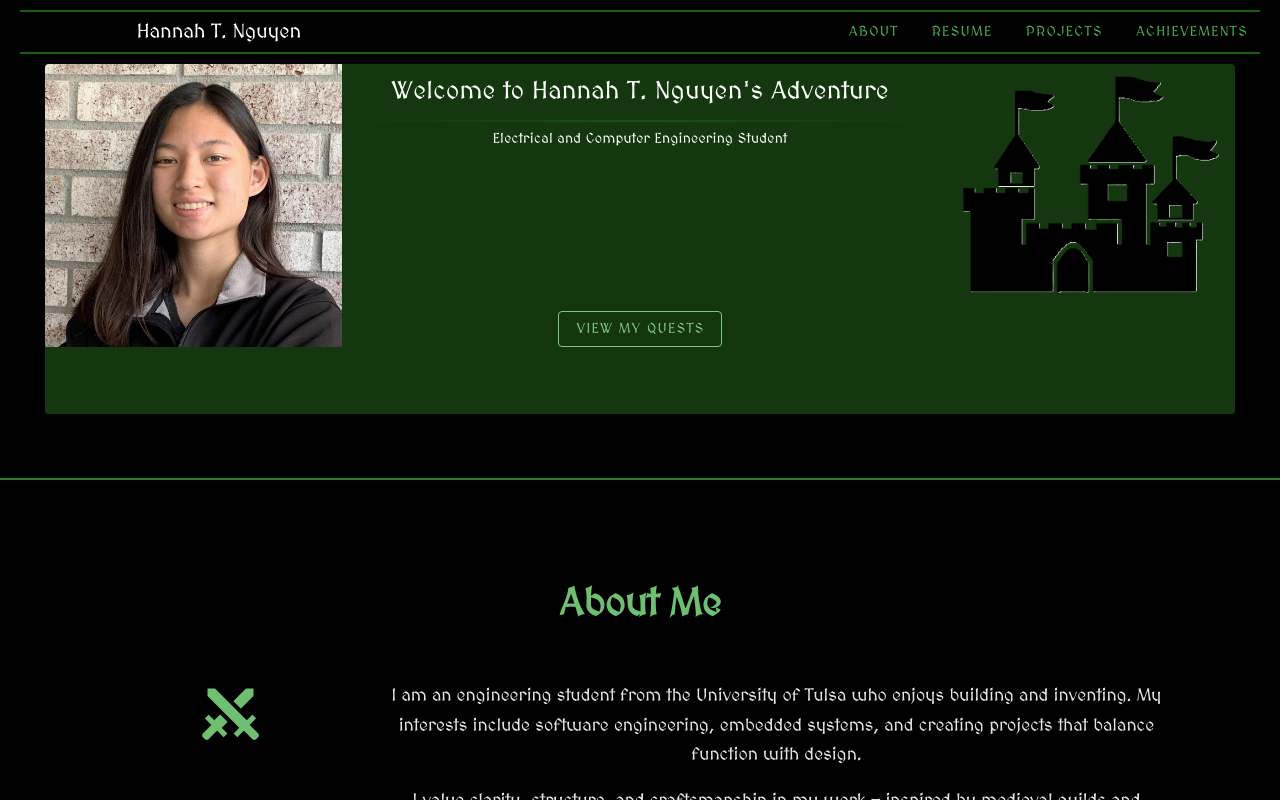
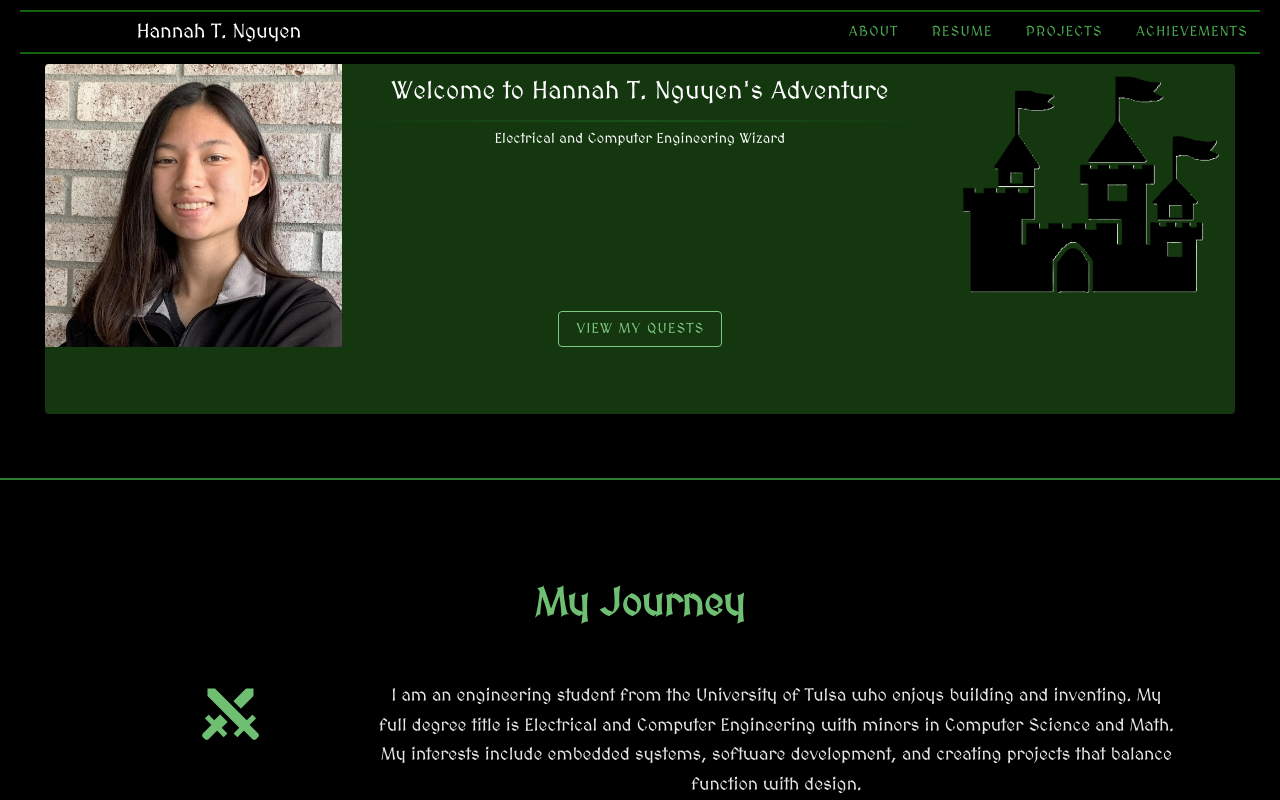
Before and after one commit to TheNguyen07/TheNguyen07.github.io, a Vue app: page / in a window 1280 px wide. Built offline with nearby package versions, Linux system fonts and the light colour scheme.

Commit message:
added some stuff, thought about resume

```diff
--- a/src/App.vue
+++ b/src/App.vue
@@ -38,7 +38,7 @@
 			</div>
 			<div class="half-empty-space"></div> -->
 		</v-main>
-		<!-- <Footer /> -->
+		<Footer />
 	</v-app>
 </template>
 
@@ -52,6 +52,7 @@ import Welcome from './components/Welcome.vue';
 import Test2 from './components/Test2.vue';
 import AboutMe from './components/AboutMe.vue';
 import Projects from './components/Projects.vue';
+import Footer from './components/Footer.vue';
 
 export default {
 	name: 'App',
@@ -61,6 +62,7 @@ export default {
     Test2,
     Welcome,
     Projects,
+    Footer,
 	},
 }
 </script>
--- a/src/components/AboutMe.vue
+++ b/src/components/AboutMe.vue
@@ -1,7 +1,7 @@
 <template>
   <section class="section-wrapper">
     <v-container class="content-container">
-      <h2 class="section-title">About Me</h2>
+      <h2 class="section-title">My Journey</h2>
 
       <v-row style="align-content: center;">
         <v-col cols="12" md="3" class="icon-col">
@@ -11,13 +11,16 @@
         <v-col cols="12" md="9">
           <p class="section-text">
             I am an engineering student from the University of Tulsa who enjoys building and inventing.
-            My interests include software engineering, embedded systems,
-            and creating projects that balance function with design.
+            My full degree title is Electrical and Computer Engineering with minors in Computer Science and Math.
+            My interests include embedded systems, software development, and creating projects that balance function with design.
           </p>
 
           <p class="section-text">
-            I value clarity, structure, and craftsmanship in my work —
-            inspired by medieval guilds and timeless design.
+            Languages:
+          </p>
+
+          <p class="section-text">
+            I am always looking for an opportunity to challenge myself and learn new things. Knowledge is power after all.
           </p>
         </v-col>
       </v-row>
--- /dev/null
+++ b/src/components/Footer.vue
@@ -0,0 +1,22 @@
+<template>
+	<div class="footer">
+		<div class="text-center">
+			© {{ new Date().getFullYear() }} Hannah T. Nguyen. All rights reserved.
+		</div>
+	</div>
+</template>
+
+<script>
+export default {
+	name: 'Footer',
+}
+</script>
+
+<style scoped>
+.footer {
+	padding: 20px 0;
+	background-color: #181818;
+	color: #fff;
+	text-align: center;
+}
+</style>
--- a/src/components/Welcome.vue
+++ b/src/components/Welcome.vue
@@ -30,7 +30,7 @@
 
 
               <v-card-text class="pa-2">
-                Electrical and Computer Engineering Student
+                Electrical and Computer Engineering Wizard
               </v-card-text>
 
               <v-btn
```
